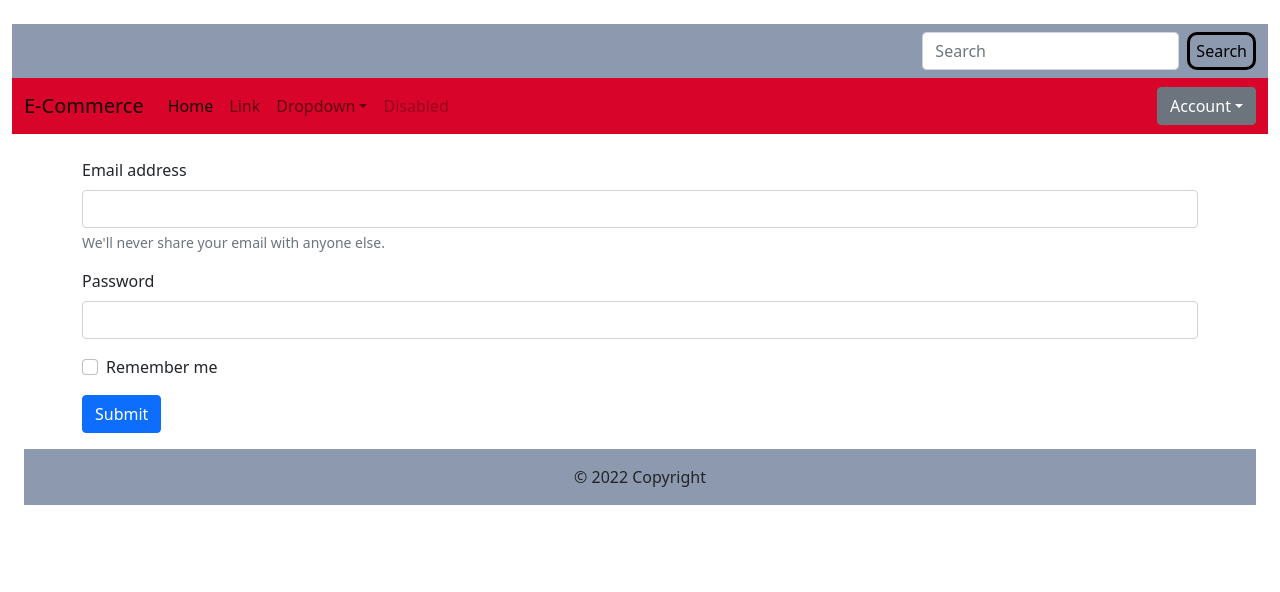
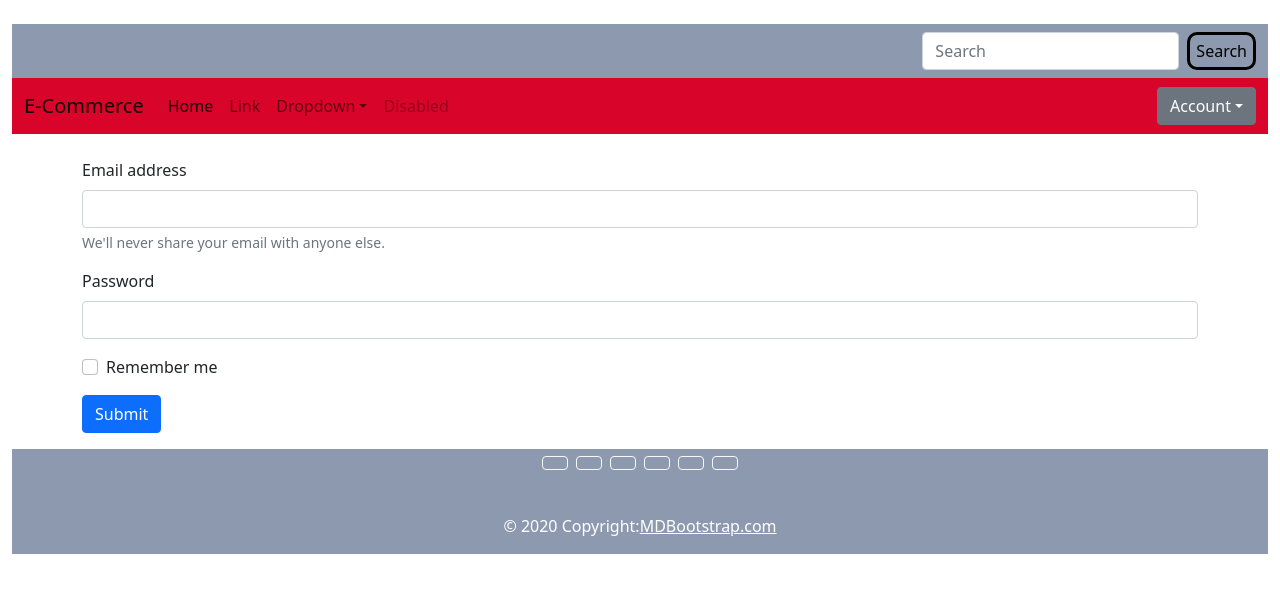
Before and after one commit to amacazzaga/Ecommerce, a React (Create React App) app in the folder frontend/: page /login in a window 1280 px wide. Shown: the top 592 px of the page. Built offline with nearby package versions, Linux system fonts and the light colour scheme.

Commit message:
css on footer

```diff
--- a/frontend/src/components/Footer.js
+++ b/frontend/src/components/Footer.js
@@ -3,10 +3,58 @@ import React from "react";
 const Footer = () => {
   return (
     <div>
-      <footer class="footer text-center text-lg-start">
+      <footer class="footer text-center text-white mb-2">
+        <div>
+          <section class="mb-4">
+            <a
+              class="btn btn-outline-light btn-floating m-1"
+              href="/"
+              role="button"
+            >
+              <i class="fab fa-facebook-f"></i>
+            </a>
+            <a
+              class="btn btn-outline-light btn-floating m-1"
+              href="/"
+              role="button"
+            >
+              <i class="fab fa-twitter"></i>
+            </a>
+            <a
+              class="btn btn-outline-light btn-floating m-1"
+              href="/"
+              role="button"
+            >
+              <i class="fab fa-google"></i>
+            </a>
+            <a
+              class="btn btn-outline-light btn-floating m-1"
+              href="/"
+              role="button"
+            >
+              <i class="fab fa-instagram"></i>
+            </a>
+            <a
+              class="btn btn-outline-light btn-floating m-1"
+              href="/"
+              role="button"
+            >
+              <i class="fab fa-linkedin-in"></i>
+            </a>
+            <a
+              class="btn btn-outline-light btn-floating m-1"
+              href="/"
+              role="button"
+            >
+              <i class="fab fa-github"></i>
+            </a>
+          </section>
+        </div>
         <div class="text-center p-3">
-          © 2022 Copyright
-          <a class="text-dark" href="/"></a>
+          © 2020 Copyright:
+          <a class="text-white" href="/">
+            MDBootstrap.com
+          </a>
         </div>
       </footer>
     </div>
--- a/frontend/src/components/Layout.js
+++ b/frontend/src/components/Layout.js
@@ -12,7 +12,7 @@ const Layout = ({ children }) => {
         </navbar>
       </header>
       <main className="container-xl">{children}</main>
-      <footer className="container-xxl">
+      <footer >
         <Footer/>
       </footer>
     </div>
```
